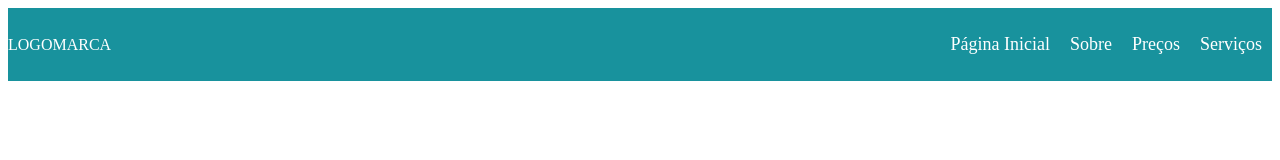
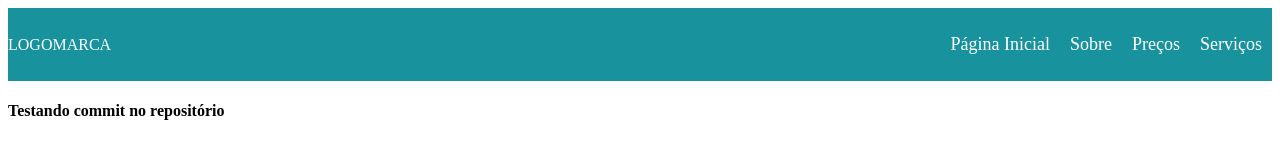
Before and after one commit to fioreze/novotec, a plain HTML site: page index.html in a window 1280 px wide. Drawn offline with Linux system fonts and the light colour scheme.

Commit message:
Inserção de h4 para teste

```diff
--- a/index.html
+++ b/index.html
@@ -23,6 +23,10 @@
             <li><a href="index.html">Serviços</a></li>
         </ul>
     </nav>
+    <div>
+        <h4>Testando commit no repositório</h4>
+    </div>
+
 </body>
 
 </html>
```
